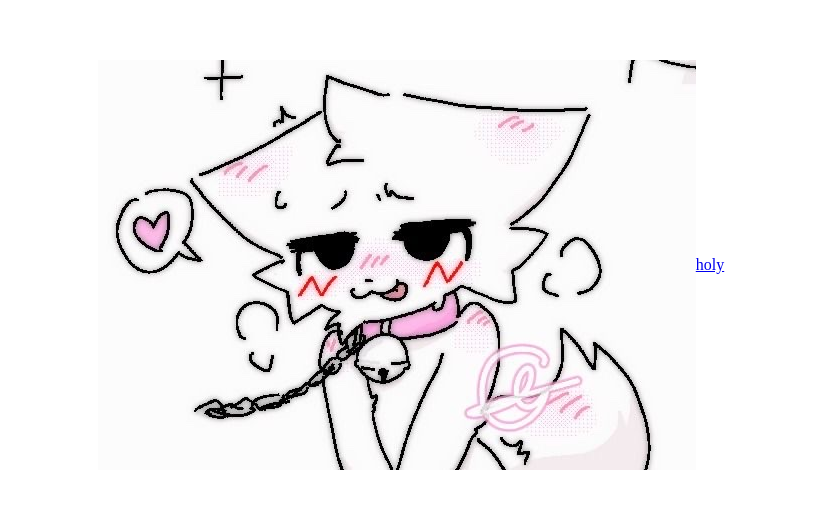
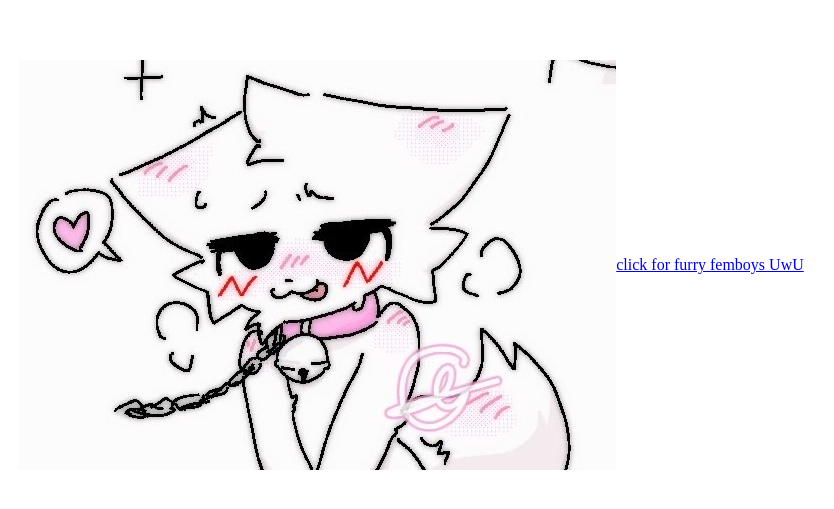
Before and after one commit to mreowzers/meow, a plain HTML site: page index.html in a window 1280 px wide. Shown: the part 135-644 px from the top of the page, without its empty margins (229-1063 px from the left). Drawn offline with Linux system fonts and the light colour scheme.

Commit message:
Update index.html

```diff
--- a/index.html
+++ b/index.html
@@ -7,4 +7,4 @@
   <img src="IMG_3359.jpg" alt="meow" style="max-width:100%; max-height:100%;">
 </body>
 </html>
-<a href="#" class="button big">holy</a>
+<a href="discord.gg/113377x" class="button big">click for furry femboys UwU</a>
```
